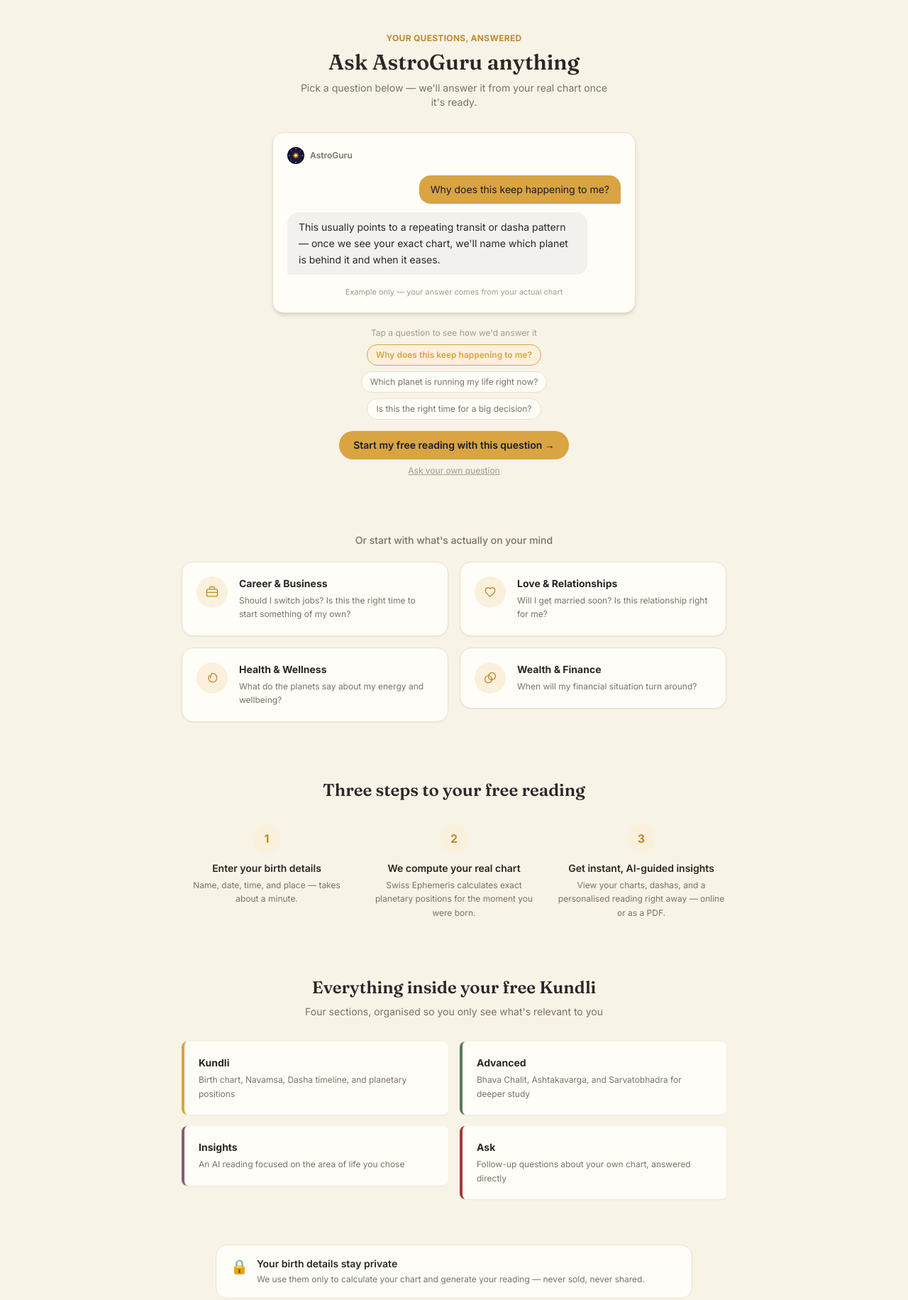
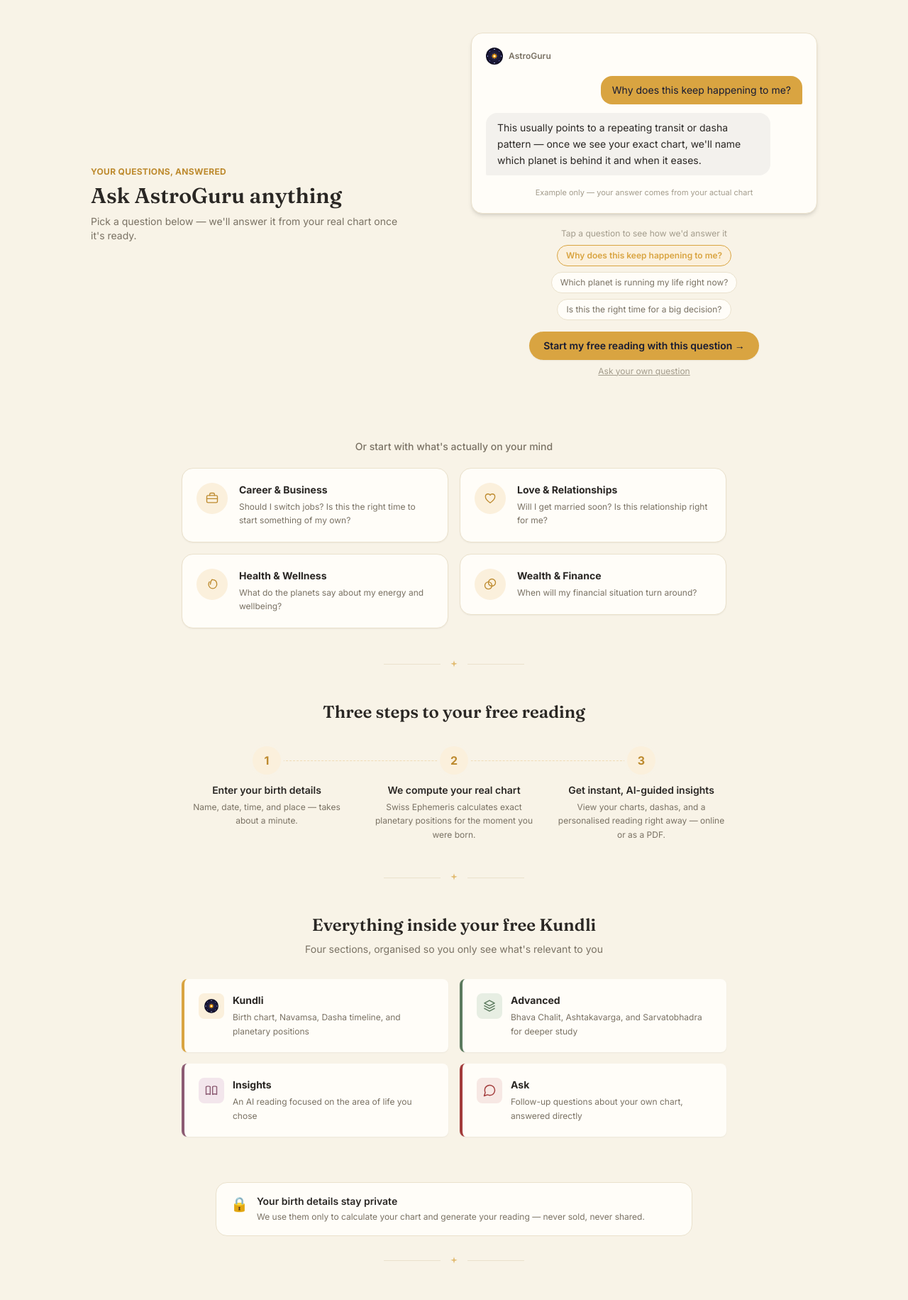
Before and after one commit to sushiljain07/StarJyotish, a React (Vite) app in the folder frontend/: page / in a window 1280 px wide. Shown: the part 531-2362 px from the top of the page at 71% size. Built offline with nearby package versions, Linux system fonts and the light colour scheme; no server answers.

Commit message:
further enhancement to UI elements

```diff
--- /dev/null
+++ b/frontend/src/components/CelestialBackdrop.jsx
@@ -0,0 +1,82 @@
+// frontend/src/components/CelestialBackdrop.jsx
+//
+// The page's one deliberate illustration — everywhere else stays restrained
+// on purpose, so this carries the "this is genuinely about astrology" weight
+// on its own. Two layers, both decorative (aria-hidden):
+//
+// 1. A 12-spoke wheel — literally the shape of the birth chart this whole
+//    product computes — rotating once every ~140s. Slow enough to read as
+//    ambient atmosphere, not a spinner; CSS-only, gated behind
+//    prefers-reduced-motion in index.css (.celestial-spin).
+// 2. A sparse constellation: a handful of stars with one or two connecting
+//    lines, twinkling independently via staggered animation-delay.
+//
+// Pure SVG, no image assets — scales losslessly at any size, costs nothing
+// to load, and stays exactly on-palette since it's drawn with the brand's
+// own tokens rather than a stock illustration.
+const SPOKES = Array.from({ length: 12 }, (_, i) => (i * 30 * Math.PI) / 180)
+
+const STARS = [
+  { x: 60,  y: 70,  r: 1.6, delay: 0 },
+  { x: 130, y: 40,  r: 1.2, delay: 0.6 },
+  { x: 95,  y: 120, r: 1.4, delay: 1.2 },
+  { x: 310, y: 60,  r: 1.6, delay: 0.3 },
+  { x: 350, y: 110, r: 1.2, delay: 1.6 },
+  { x: 280, y: 140, r: 1.3, delay: 0.9 },
+  { x: 200, y: 30,  r: 1.2, delay: 2.1 },
+]
+// A couple of stars get connected with thin lines, just enough to read as
+// "constellation" rather than random scatter — kept deliberately sparse.
+const LINKS = [[0, 2], [2, 1], [3, 5], [5, 4]]
+
+export default function CelestialBackdrop({ className = '' }) {
+  return (
+    <svg
+      viewBox="0 0 400 200"
+      preserveAspectRatio="xMidYMid slice"
+      className={`absolute inset-0 w-full h-full pointer-events-none ${className}`}
+      aria-hidden="true"
+    >
+      {/* Wheel — centered, bleeding past the edges */}
+      <g
+        className="celestial-spin"
+        style={{ transformOrigin: '200px 100px' }}
+        stroke="currentColor"
+        strokeWidth="0.5"
+        opacity="0.35"
+        fill="none"
+      >
+        <circle cx="200" cy="100" r="95" />
+        <circle cx="200" cy="100" r="68" />
+        <circle cx="200" cy="100" r="40" />
+        {SPOKES.map((a, i) => (
+          <line
+            key={i}
+            x1={200 + 40 * Math.cos(a)}
+            y1={100 + 40 * Math.sin(a)}
+            x2={200 + 95 * Math.cos(a)}
+            y2={100 + 95 * Math.sin(a)}
+          />
+        ))}
+      </g>
+
+      {/* Constellation field */}
+      <g stroke="currentColor" strokeWidth="0.4" opacity="0.5">
+        {LINKS.map(([a, b], i) => (
+          <line key={i} x1={STARS[a].x} y1={STARS[a].y} x2={STARS[b].x} y2={STARS[b].y} />
+        ))}
+      </g>
+      {STARS.map((s, i) => (
+        <circle
+          key={i}
+          cx={s.x}
+          cy={s.y}
+          r={s.r}
+          fill="currentColor"
+          className="star-twinkle"
+          style={{ '--star-dur': `${3 + (i % 3)}s`, animationDelay: `${s.delay}s` }}
+        />
+      ))}
+    </svg>
+  )
+}
--- /dev/null
+++ b/frontend/src/components/SectionDivider.jsx
@@ -0,0 +1,16 @@
+// frontend/src/components/SectionDivider.jsx
+//
+// Punctuation between sections — a sparkle between two short line segments.
+// Replaces plain whitespace at a few transition points on the landing page
+// where sections otherwise just stack with nothing marking the seam.
+export default function SectionDivider() {
+  return (
+    <div className="flex items-center justify-center gap-3 py-1" aria-hidden="true">
+      <span className="h-px w-12 sm:w-20 bg-line" />
+      <svg viewBox="0 0 24 24" className="w-3.5 h-3.5 text-primary/70" fill="currentColor">
+        <path d="M12 2l1.8 6.2L20 10l-6.2 1.8L12 18l-1.8-6.2L4 10l6.2-1.8z" />
+      </svg>
+      <span className="h-px w-12 sm:w-20 bg-line" />
+    </div>
+  )
+}
--- a/frontend/src/components/TabIcon.jsx
+++ b/frontend/src/components/TabIcon.jsx
@@ -3,9 +3,17 @@
 // Replaces the emoji used for the Advanced/Insights/Ask main tabs (🔬 📖 💬)
 // in mainTabs() (Result.jsx) — these render in both the desktop tab bar and
 // the bottom NavBar, making them the single most-repeated visual element in
-// the app. The Kundli tab keeps using the actual /astroguru.svg logo, so
-// there's no entry for it here.
+// the app. The in-app Kundli tab keeps using the actual /astroguru.svg logo
+// (kept here only for the landing page's "what's inside" grid, which has no
+// equivalent logo slot of its own).
 const ICONS = {
+  kundli: (
+    <>
+      <polygon points="12 2 22 12 12 22 2 12" />
+      <line x1="2" y1="12" x2="22" y2="12" />
+      <line x1="12" y1="2" x2="12" y2="22" />
+    </>
+  ),
   advanced: (
     <>
       <polygon points="12 2.5 20.5 7 12 11.5 3.5 7" />
--- a/frontend/src/index.css
+++ b/frontend/src/index.css
@@ -24,3 +24,21 @@
 .prediction-fade {
   animation: fadeSlideIn 0.6s ease forwards;
 }
+
+@media (prefers-reduced-motion: no-preference) {
+  @keyframes wheelSpin {
+    from { transform: rotate(0deg); }
+    to   { transform: rotate(360deg); }
+  }
+  .celestial-spin {
+    animation: wheelSpin 140s linear infinite;
+  }
+
+  @keyframes starTwinkle {
+    0%, 100% { opacity: var(--star-max, 0.9); }
+    50%      { opacity: var(--star-min, 0.25); }
+  }
+  .star-twinkle {
+    animation: starTwinkle var(--star-dur, 3s) ease-in-out infinite;
+  }
+}
--- a/frontend/src/pages/Home.jsx
+++ b/frontend/src/pages/Home.jsx
@@ -6,6 +6,7 @@ import BirthForm from '../components/BirthForm'
 import { fetchKundli } from '../api/astro'
 import { getTopic } from '../config/topics'
 import TopicIcon from '../components/TopicIcon'
+import CelestialBackdrop from '../components/CelestialBackdrop'
 
 export default function Home() {
   const { t, i18n } = useTranslation()
@@ -47,12 +48,13 @@ export default function Home() {
   return (
     <div className="min-h-screen bg-parchment flex flex-col">
       {/* Hero header */}
-      <div className="bg-night px-6 pt-12 pb-8 text-center">
-        <img src="/astroguru.svg" alt="AstroGuru" className="w-16 h-16 mx-auto mb-3" />
-        <h1 className="font-serif font-semibold text-3xl text-primary-light tracking-tight">{t('app_title')}</h1>
-        <p className="text-ink-onnight mt-1 text-sm">{t('tagline')}</p>
+      <div className="relative overflow-hidden bg-night px-6 pt-12 pb-8 text-center">
+        <CelestialBackdrop className="text-primary opacity-30" />
+        <img src="/astroguru.svg" alt="AstroGuru" className="relative w-16 h-16 mx-auto mb-3" />
+        <h1 className="relative font-serif font-semibold text-3xl text-primary-light tracking-tight">{t('app_title')}</h1>
+        <p className="relative text-ink-onnight mt-1 text-sm">{t('tagline')}</p>
         {/* Language toggle */}
-        <div className="mt-4 flex justify-center gap-2">
+        <div className="relative mt-4 flex justify-center gap-2">
           {['en', 'hi'].map(lang => (
             <button
               key={lang}
--- a/frontend/src/pages/Landing.jsx
+++ b/frontend/src/pages/Landing.jsx
@@ -9,6 +9,9 @@ import AskPersonaCard from '../components/AskPersonaCard'
 import FAQAccordion from '../components/FAQAccordion'
 import LandingStickyHeader from '../components/LandingStickyHeader'
 import TopicIcon from '../components/TopicIcon'
+import TabIcon from '../components/TabIcon'
+import CelestialBackdrop from '../components/CelestialBackdrop'
+import SectionDivider from '../components/SectionDivider'
 
 // Capability badges shown in the hero. These are claims AstroGuru can
 // actually back up today (real Swiss Ephemeris calculations, real
@@ -21,23 +24,12 @@ const BADGES = ['landing_badge_accuracy', 'landing_badge_free', 'landing_badge_b
 // sage, Insights = mauve, Ask = vermillion), so returning users recognize
 // the colors instead of learning a new palette just for the landing page.
 const INSIDE_ACCENTS = {
-  kundli:   'border-primary',
-  advanced: 'border-sage',
-  insights: 'border-mauve',
-  ask:      'border-vermillion',
+  kundli:   { border: 'border-primary',   chip: 'bg-primary-light text-primary-dark' },
+  advanced: { border: 'border-sage',      chip: 'bg-sage-light text-sage' },
+  insights: { border: 'border-mauve',     chip: 'bg-mauve-light text-mauve' },
+  ask:      { border: 'border-vermillion', chip: 'bg-vermillion-light text-vermillion' },
 }
 const INSIDE_ITEMS = ['kundli', 'advanced', 'insights', 'ask']
-
-// A sparse, hand-placed scatter of stars behind the hero headline — the
-// page's one deliberate signature flourish (see the design critique this
-// followed). Kept tiny and low-opacity so it reads as atmosphere, not
-// decoration competing with the text.
-const STARS = [
-  { top: '10%', left: '12%', size: 3 }, { top: '22%', left: '85%', size: 2 },
-  { top: '8%',  left: '60%', size: 2 }, { top: '32%', left: '8%',  size: 2 },
-  { top: '15%', left: '38%', size: 2 }, { top: '38%', left: '92%', size: 3 },
-  { top: '28%', left: '70%', size: 2 },
-]
 
 const FAQ_IDS = [1, 2, 3, 4, 5]
 
@@ -57,7 +49,7 @@ export default function Landing() {
   }
 
   return (
-    <div className="min-h-screen bg-parchment">
+    <div className="min-h-screen bg-parchment overflow-x-hidden">
       <LandingStickyHeader
         visible={heroPassed}
         currentLanguage={i18n.language}
@@ -67,14 +59,7 @@ export default function Landing() {
 
       {/* ───────────────────── Hero ───────────────────── */}
       <div className="relative overflow-hidden bg-night px-6 pt-14 pb-12 text-center">
-        {STARS.map((s, i) => (
-          <span
-            key={i}
-            className="absolute rounded-full bg-primary-light/70"
-            style={{ top: s.top, left: s.left, width: s.size, height: s.size }}
-            aria-hidden="true"
-          />
-        ))}
+        <CelestialBackdrop className="text-primary opacity-40" />
         <img src="/astroguru.svg" alt="AstroGuru" className="relative w-16 h-16 mx-auto mb-2" />
         <div className="relative text-primary font-semibold text-xs tracking-[0.15em] uppercase mb-3">
           {t('app_title')}
@@ -127,14 +112,15 @@ export default function Landing() {
       {/* Sentinel — once this scrolls out of view, the sticky header appears */}
       <div ref={heroSentinelRef} />
 
-      {/* ───────────────── AI persona spotlight ───────────────── */}
-      <section className="px-4 pt-12 pb-10">
-        <Reveal className="max-w-3xl mx-auto text-center mb-8">
+      {/* ───────────────── AI persona spotlight — asymmetric on desktop ───────────────── */}
+      <section className="px-4 py-12 overflow-hidden">
+        <div className="max-w-5xl mx-auto grid grid-cols-1 lg:grid-cols-2 gap-8 lg:gap-12 items-center">
+          <Reveal className="text-center lg:text-left">
             <p className="text-primary-dark text-xs font-bold tracking-wide uppercase mb-2">
               {t('landing_ai_eyebrow')}
             </p>
             <h2 className="font-serif font-semibold text-2xl sm:text-3xl text-ink">{t('landing_ai_heading')}</h2>
-          <p className="text-ink-muted text-sm mt-2 max-w-md mx-auto">{t('landing_ai_subhead')}</p>
+            <p className="text-ink-muted text-sm mt-2 max-w-md mx-auto lg:mx-0">{t('landing_ai_subhead')}</p>
           </Reveal>
           <Reveal delay={100}>
             <AskPersonaCard
@@ -142,6 +128,7 @@ export default function Landing() {
               onAskOwn={() => goToForm(null, { landToAsk: true })}
             />
           </Reveal>
+        </div>
       </section>
 
       {/* ───────────────────── Topic cards ───────────────────── */}
@@ -175,16 +162,24 @@ export default function Landing() {
         </div>
       </section>
 
+      <SectionDivider />
+
       {/* ───────────────────── How it works ───────────────────── */}
       <section className="px-4 py-10">
         <div className="max-w-3xl mx-auto">
           <Reveal as="h2" className="text-center font-serif font-semibold text-2xl text-ink mb-8">
             {t('landing_steps_heading')}
           </Reveal>
-          <div className="grid grid-cols-1 sm:grid-cols-3 gap-6">
+          <div className="relative grid grid-cols-1 sm:grid-cols-3 gap-y-8 gap-x-6">
+            {/* Connecting line — only meaningful once the 3 steps sit in a
+                row; hidden on mobile where they stack vertically instead. */}
+            <div
+              className="hidden sm:block absolute top-5 left-[16.6%] right-[16.6%] border-t border-dashed border-primary/30"
+              aria-hidden="true"
+            />
             {[1, 2, 3].map((n, i) => (
-              <Reveal key={n} delay={i * 100} className="text-center">
-                <div className="w-10 h-10 rounded-full bg-primary-light text-primary-dark font-bold flex items-center justify-center mx-auto mb-3">
+              <Reveal key={n} delay={i * 100} className="relative text-center">
+                <div className="w-10 h-10 rounded-full bg-primary-light text-primary-dark font-bold flex items-center justify-center mx-auto mb-3 ring-4 ring-parchment">
                   {n}
                 </div>
                 <h3 className="font-semibold text-ink text-sm mb-1">{t(`landing_step${n}_title`)}</h3>
@@ -194,6 +189,8 @@ export default function Landing() {
           </div>
         </div>
       </section>
+
+      <SectionDivider />
 
       {/* ───────────────────── What's inside ───────────────────── */}
       <section className="px-4 py-10">
@@ -207,9 +204,16 @@ export default function Landing() {
           <div className="grid grid-cols-1 sm:grid-cols-2 gap-4">
             {INSIDE_ITEMS.map((id, i) => (
               <Reveal key={id} delay={i * 80}>
-                <div className={`bg-parchment-card rounded-lg border-l-4 ${INSIDE_ACCENTS[id]} p-5 shadow-sm`}>
+                <div className={`bg-parchment-card rounded-lg border-l-4 ${INSIDE_ACCENTS[id].border} p-5 shadow-sm flex gap-3 items-start`}>
+                  <span className={`w-9 h-9 rounded-lg flex items-center justify-center shrink-0 ${INSIDE_ACCENTS[id].chip}`}>
+                    {id === 'kundli'
+                      ? <img src="/astroguru.svg" alt="" className="w-5 h-5" />
+                      : <TabIcon id={id} className="w-5 h-5" />}
+                  </span>
+                  <span>
                     <h3 className="font-bold text-sm text-ink mb-1">{t(`landing_inside_${id}_label`)}</h3>
                     <p className="text-xs leading-relaxed text-ink-muted">{t(`landing_inside_${id}_body`)}</p>
+                  </span>
                 </div>
               </Reveal>
             ))}
@@ -227,6 +231,8 @@ export default function Landing() {
           </div>
         </div>
       </Reveal>
+
+      <SectionDivider />
 
       {/* ───────────────────── FAQ ───────────────────── */}
       <section className="px-4 py-10">
@@ -247,14 +253,7 @@ export default function Landing() {
 
       {/* ───────────────────── Final CTA ───────────────────── */}
       <Reveal as="div" className="relative overflow-hidden bg-night px-6 py-12 text-center">
-        {STARS.slice(0, 4).map((s, i) => (
-          <span
-            key={i}
-            className="absolute rounded-full bg-primary-light/60"
-            style={{ top: s.top, left: s.left, width: s.size, height: s.size }}
-            aria-hidden="true"
-          />
-        ))}
+        <CelestialBackdrop className="text-primary opacity-30" />
         <h2 className="relative font-serif font-semibold text-2xl sm:text-3xl text-primary-light">
           {t('landing_final_cta_heading')}
         </h2>
```
Lines whose indentation alone changed are shown as unchanged.
